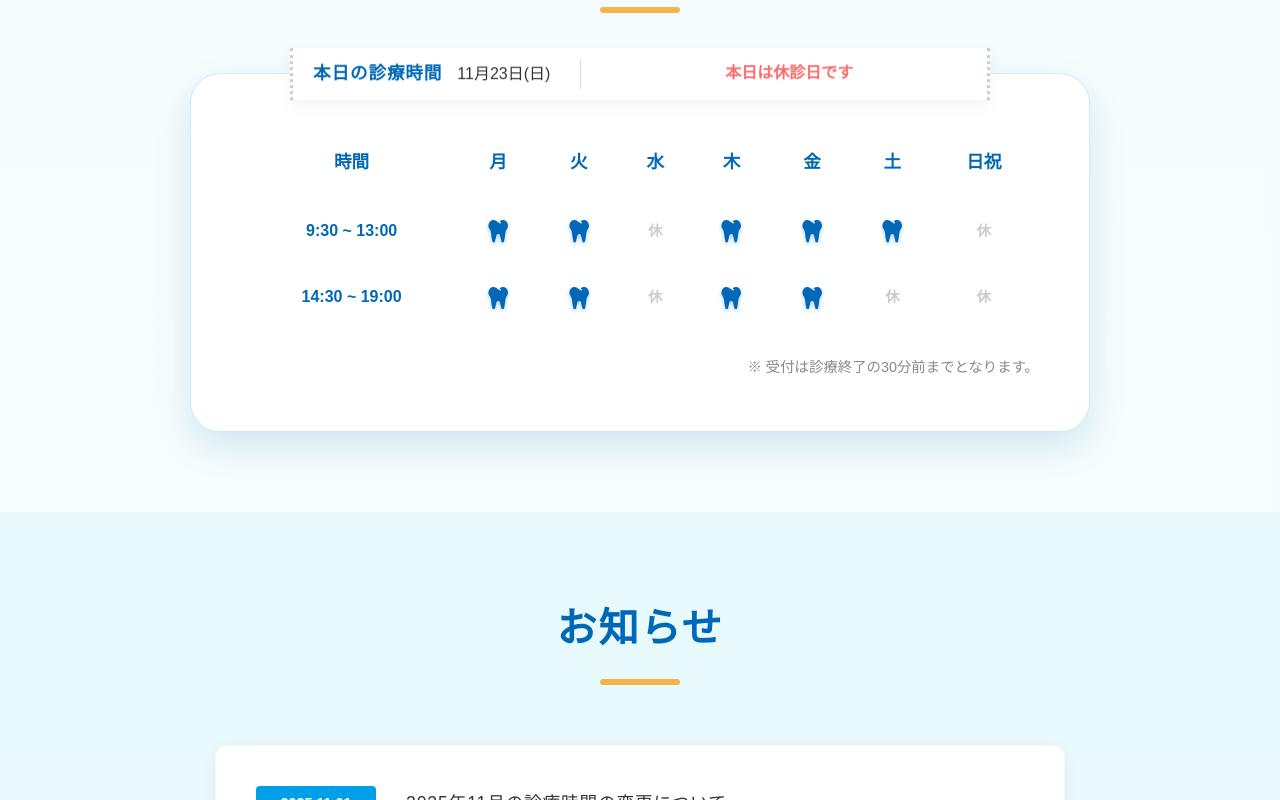
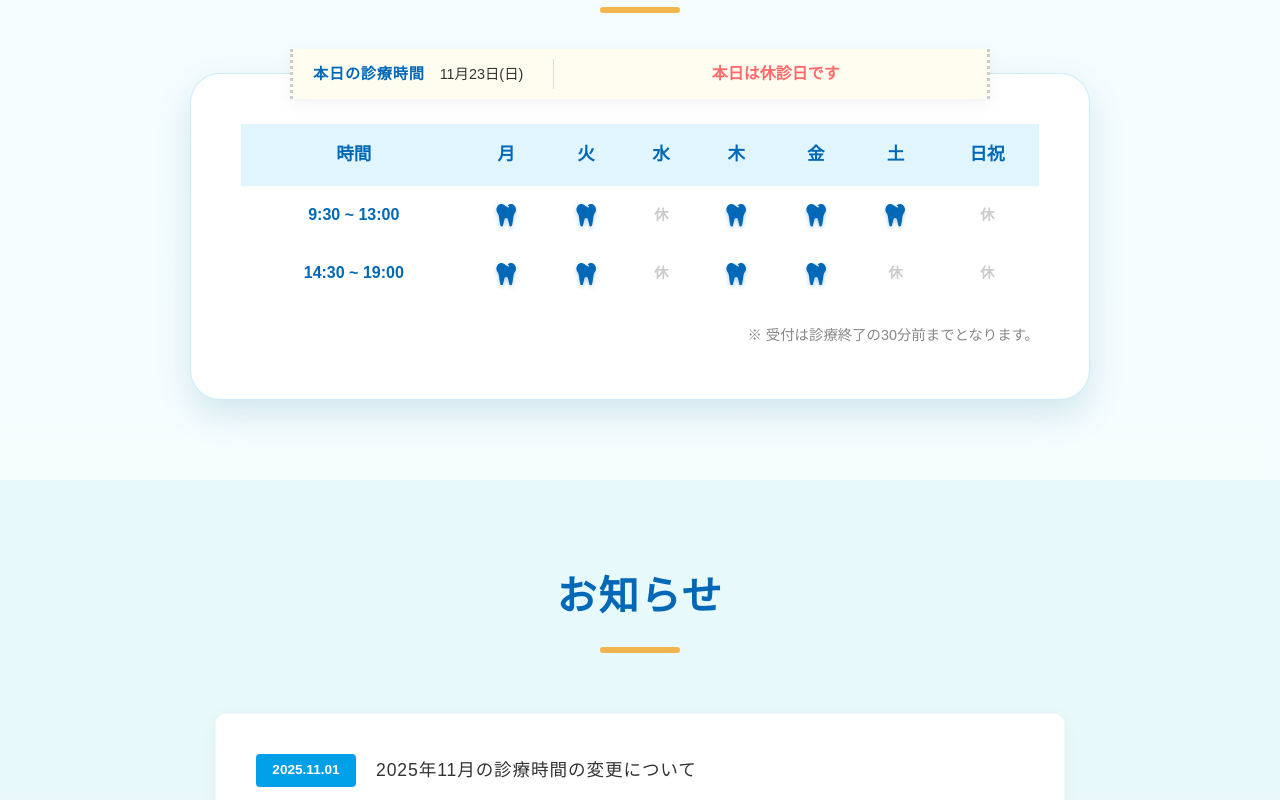
Before and after one commit to suzudai/suzuki-dental, a React (Vite) app: page / in a window 1280 px wide. Shown: the part 960-1760 px from the top of the page. Built offline with nearby package versions, Linux system fonts and the light colour scheme; a web font is replaced by a local one.

Commit message:
style: Adjust UI styling across clinic hours, schedule changes, hero, and news components, and refine clinic schedule table structure.

```diff
--- a/src/components/ClinicHours.css
+++ b/src/components/ClinicHours.css
@@ -21,7 +21,7 @@
 .hours-table {
     width: 100%;
     border-collapse: separate;
-    border-spacing: 8px;
+    border-spacing: 0;
     /* Spacing between cells for "bubble" look */
     margin-bottom: 20px;
     font-family: var(--font-sans);
@@ -36,6 +36,7 @@
 }
 
 .hours-table th {
+    background-color: var(--color-ocean-light);
     color: var(--color-ocean-deep);
     font-weight: 700;
     font-size: 1.1rem;
@@ -106,13 +107,10 @@
 
     .hours-table {
         display: table;
-        /* Restore table display */
         width: auto;
-        /* Let it size to content */
         min-width: 100%;
-        /* Or min-width to fill if small? No, auto is better for centering */
         margin: 0 auto;
-        border-spacing: 4px;
+        border-spacing: 0;
         white-space: nowrap;
     }
 
--- a/src/components/ClinicScheduleChange.css
+++ b/src/components/ClinicScheduleChange.css
@@ -23,7 +23,7 @@
 .schedule-change-table {
     width: 100%;
     border-collapse: collapse;
-    font-size: 0.95rem;
+    font-size: 1.3rem;
 }
 
 .schedule-change-table th,
@@ -58,7 +58,7 @@
 
 @media (max-width: 768px) {
     .schedule-change-table {
-        font-size: 0.85rem;
+        font-size: 1.15rem;
     }
 
     .schedule-change-table th,
--- a/src/components/ClinicScheduleChange.jsx
+++ b/src/components/ClinicScheduleChange.jsx
@@ -34,7 +34,6 @@ const ClinicScheduleChange = ({ targetMonth }) => {
                             <th>日付</th>
                             <th>午前</th>
                             <th>午後</th>
-                            <th>備考</th>
                         </tr>
                     </thead>
                     <tbody>
@@ -49,7 +48,6 @@ const ClinicScheduleChange = ({ targetMonth }) => {
                                 <td className={`time-cell ${item.afternoon === '休診' ? 'closed' : ''}`}>
                                     {item.afternoon}
                                 </td>
-                                <td className="note-cell">{item.note}</td>
                             </tr>
                         ))}
                     </tbody>
--- a/src/components/Hero.jsx
+++ b/src/components/Hero.jsx
@@ -19,7 +19,11 @@ const Hero = () => {
             <div className="hero-content-wrapper">
                 <div className="hero-content float-anim">
                     <h1 className="hero-title">
-                        赤羽・志茂 地域に密着した 歯科医院
+                        赤羽・志茂
+                        <br />
+                        地域に密着した
+                        <br />
+                        歯科医院
                     </h1>
                     <p className="hero-subtitle">
                         鈴木歯科医院
--- a/src/components/News.css
+++ b/src/components/News.css
@@ -45,15 +45,13 @@
     font-family: var(--font-sans);
     color: white;
     background-color: var(--color-secondary);
-    /* Soft Green */
     font-weight: 700;
-    margin-right: 30px;
-    min-width: 120px;
+    margin-right: 20px;
+    min-width: 100px;
     text-align: center;
-    padding: 5px 15px;
+    padding: 4px 12px;
     border-radius: 4px;
-    /* Less rounded */
-    font-size: 0.9rem;
+    font-size: 0.85rem;
 }
 
 .news-title {
--- a/src/components/TodaysClinicHours.css
+++ b/src/components/TodaysClinicHours.css
@@ -1,15 +1,12 @@
 .todays-hours-tape {
-    background: rgba(255, 255, 255, 0.95);
-    /* Position absolutely on top of the container */
+    background: #fffcf0;
     position: absolute;
     top: 0;
-    /* Pull it up to overlap the border */
     left: 50%;
     transform: translate(-50%, -50%);
     z-index: 10;
 
     width: 90%;
-    /* Responsive width */
     max-width: 700px;
     padding: 10px 20px;
 
@@ -49,13 +46,13 @@
 
 .tape-title {
     margin: 0;
-    font-size: 1.1rem;
+    font-size: 0.95rem;
     font-weight: 700;
     color: var(--color-ocean-deep);
 }
 
 .tape-date {
-    font-size: 1rem;
+    font-size: 0.9rem;
     color: var(--color-text);
     font-weight: 500;
 }
--- a/src/data/scheduleData.js
+++ b/src/data/scheduleData.js
@@ -92,6 +92,24 @@ export const scheduleChanges = [
         note: ''
     },
     {
+        date: '2025-11-23',
+        morning: '休診',
+        afternoon: '休診',
+        note: ''
+    },
+    {
+        date: '2025-11-24',
+        morning: '休診',
+        afternoon: '休診',
+        note: '祝日（文化の日）'
+    },
+    {
+        date: '2026-01-08',
+        morning: '休診',
+        afternoon: '休診',
+        note: '祝日（成人の日）'
+    },
+    {
         date: '2025-12-30',
         morning: '9:30 ~ 12:00',
         afternoon: '休診',
```
